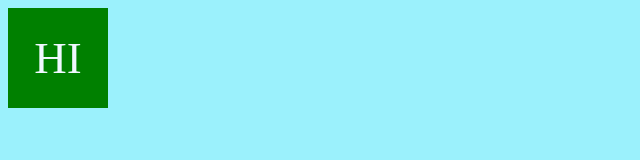
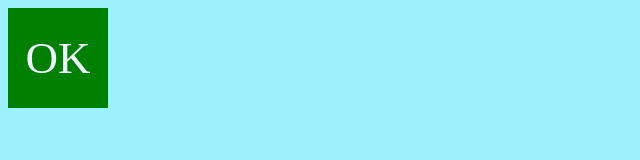
Before and after one commit to tanjirul707/animation-practice, a plain HTML site: page index.html in a window 1280 px wide. Shown: the full height of the page, 0-640 px from the left. Drawn offline with Linux system fonts and the light colour scheme.

Commit message:
Change text from HI to OK

```diff
--- a/index.html
+++ b/index.html
@@ -11,7 +11,7 @@
 <body>
 
 
-<div class="box font-size-45 color-alice tanjir-animation">HI</div>
+<div class="box font-size-45 color-alice tanjir-animation">OK</div>
 
 
 
```
